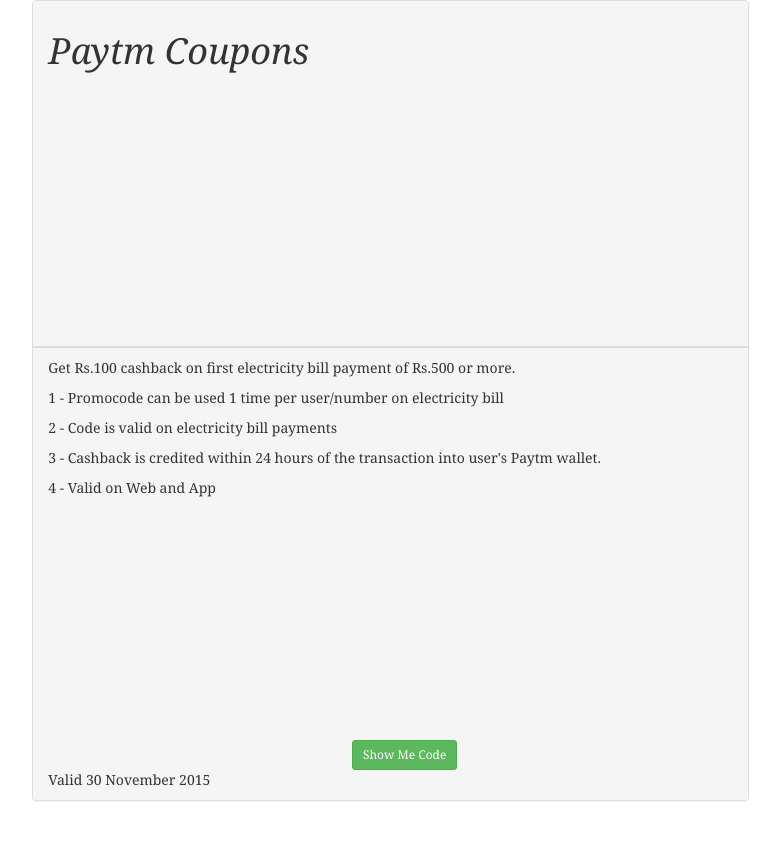
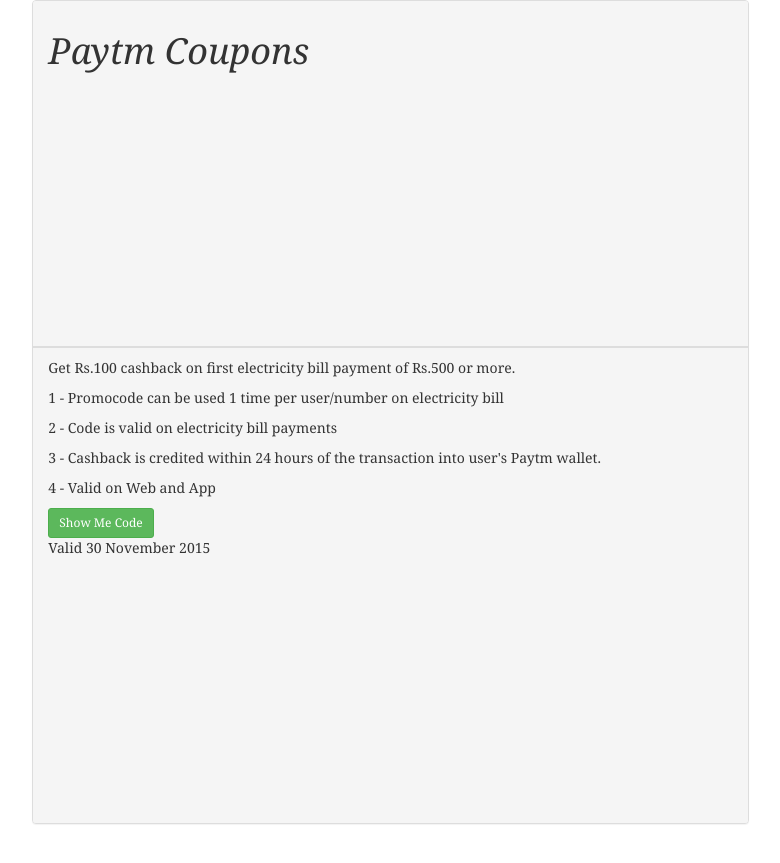
Before and after one commit to enyusu/enyusu.github.com, a Jekyll site: the page paytm-coupons/index.html, which Jekyll copies as it is, in a window 1280 px wide. Shown: the top 863 px of the page, without its empty margins (196-976 px from the left). Built offline with Jekyll 4.4.1, drawn with Linux system fonts in a browser that asks for light colours; nearby versions of some CDN libraries.

Commit message:
Update index.html

```diff
--- a/paytm-coupons/index.html
+++ b/paytm-coupons/index.html
@@ -47,7 +47,14 @@
 			<p>2 - Code is valid on electricity bill payments </p>
 			<p>3 - Cashback is credited within 24 hours of the transaction into user's Paytm wallet.</p>
 			<p>4 - Valid on Web and App</p>
-			<script async src="//pagead2.googlesyndication.com/pagead/js/adsbygoogle.js"></script>
+
+                    <div id="hostgator1" style="display:none;"><p class="promocodecolor">Your Paym Code: PAYBILL</p></div>
+                    <span class="print"><script>function hostgatordivx() { document.getElementById('hostgator1').style.display = "block";}</script>
+                        <a class="btn btn-success btn-sm" rel="nofollow" href="http://tracking.payoom.com/SH2HS" target="_blank" id="hostgatordivx" onclick="hostgatordivx()">Show Me Code </a>
+                    </span>
+                </div>
+                <div class="exp">Valid 30 November 2015</div>
+                <script async src="//pagead2.googlesyndication.com/pagead/js/adsbygoogle.js"></script>
 			<!-- Mobile -->
 			<ins class="adsbygoogle"
 			     style="display:inline-block;width:300px;height:250px"
@@ -55,14 +62,7 @@
 			     data-ad-slot="9796236356"></ins>
 			<script>
 			(adsbygoogle = window.adsbygoogle || []).push({});
-			</script>
-
-                    <div id="hostgator1" style="display:none;"><p class="promocodecolor">Your Paym Code: PAYBILL</p></div>
-                    <span class="print"><script>function hostgatordivx() { document.getElementById('hostgator1').style.display = "block";}</script>
-                        <a class="btn btn-success btn-sm" rel="nofollow" href="http://tracking.payoom.com/SH2HS" target="_blank" id="hostgatordivx" onclick="hostgatordivx()">Show Me Code </a>
-                    </span>
-                </div>
-                <div class="exp">Valid 30 November 2015</div>
+		</script>
               </div>
 
 </div>
```
